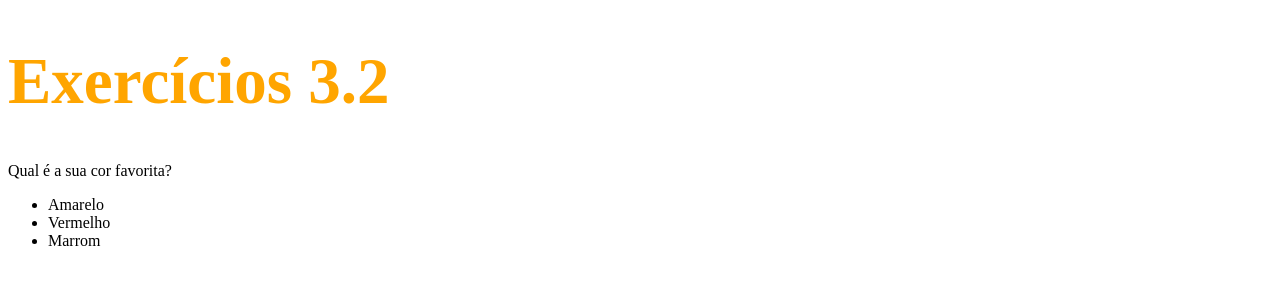
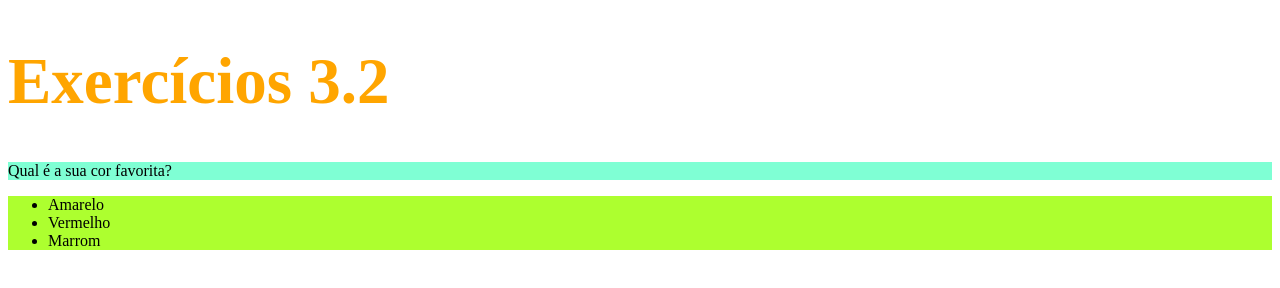
Before and after one commit to Minatto95/trybe-exercicios, a plain HTML site: page fundamentos/bloco-3-introducao-a-html-e-css/dia-2-html-css-primeiros-passos-em-css/index.html in a window 1280 px wide. Drawn offline with Linux system fonts and the light colour scheme.

Commit message:
adicionado cores na lista desordenada.

```diff
--- a/fundamentos/bloco-3-introducao-a-html-e-css/dia-2-html-css-primeiros-passos-em-css/index.html
+++ b/fundamentos/bloco-3-introducao-a-html-e-css/dia-2-html-css-primeiros-passos-em-css/index.html
@@ -6,13 +6,21 @@
     <style>
         h1{font-size: 65px ;}
         h1{color: orange;}
+        #lista-nao-ordenada{
+            background-color: greenyellow;
+        }
+
+        .class-style{
+
+            background-color: aquamarine;
+        }
 
     </style>
   </head>
   <body>
     <h1>Exercícios 3.2</h1>
-    <p>Qual é a sua cor favorita?</p>
-    <ul>
+    <p class="class-style">Qual é a sua cor favorita?</p>
+    <ul id="lista-nao-ordenada">
       <li>Amarelo</li>
       <li>Vermelho</li>
       <li>Marrom</li>
```
